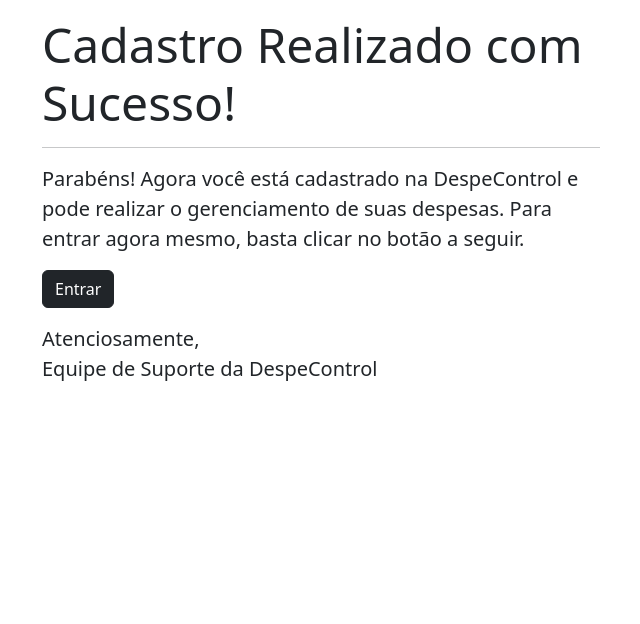
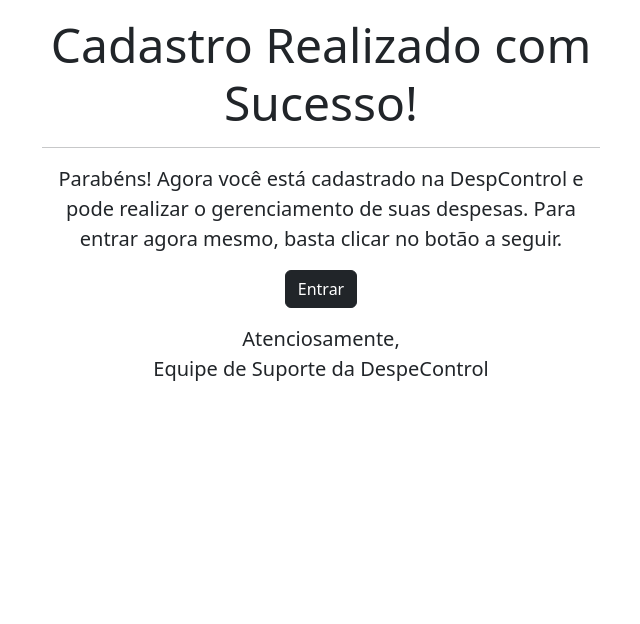
Before and after one commit to 4L1C3-R4BB1T/despcontrol, a FastAPI app: page /cadastro_realizado in a window 1280 px wide. Shown: the part 56-680 px from the top of the page, without its empty margins (319-959 px from the left). Run offline with FastAPI, Linux system fonts and the light colour scheme; some libraries are stand-ins or nearby versions.

Commit message:
fix: Ajustes

```diff
--- a/templates/cadastro_confirmado.html
+++ b/templates/cadastro_confirmado.html
@@ -1,11 +1,11 @@
 {% extends "base.html" %}
 {% block subtitulo %}Cadastro Realizado!{% endblock %}
 {% block conteudo %}
-<div class="col-lg-6 mx-auto">
+<div class="col-lg-6 mx-auto text-center">
     <h1 class="display-5"><b>Cadastro Realizado com Sucesso!</b></h1>
     <hr>
     <p class="lead">
-        Parabéns! Agora você está cadastrado na <b>DespeControl</b> e pode realizar o gerenciamento de suas despesas.
+        Parabéns! Agora você está cadastrado na <b>DespControl</b> e pode realizar o gerenciamento de suas despesas.
         Para entrar agora mesmo, basta clicar no botão a seguir.</p>
     <p>
         <a href="/entrar" class="btn btn-dark">Entrar</a>
```
Also changed, not shown: dados.db.
